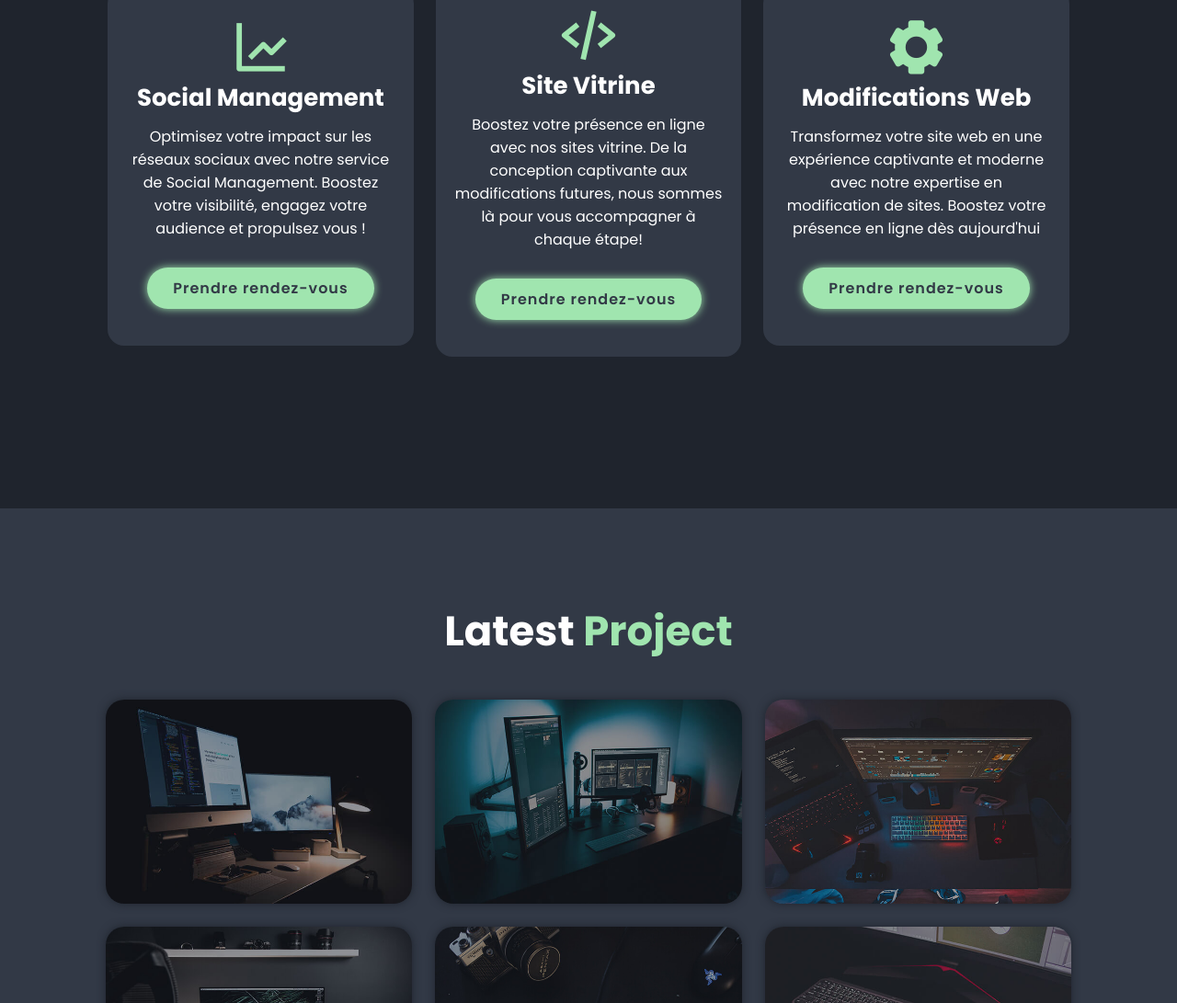
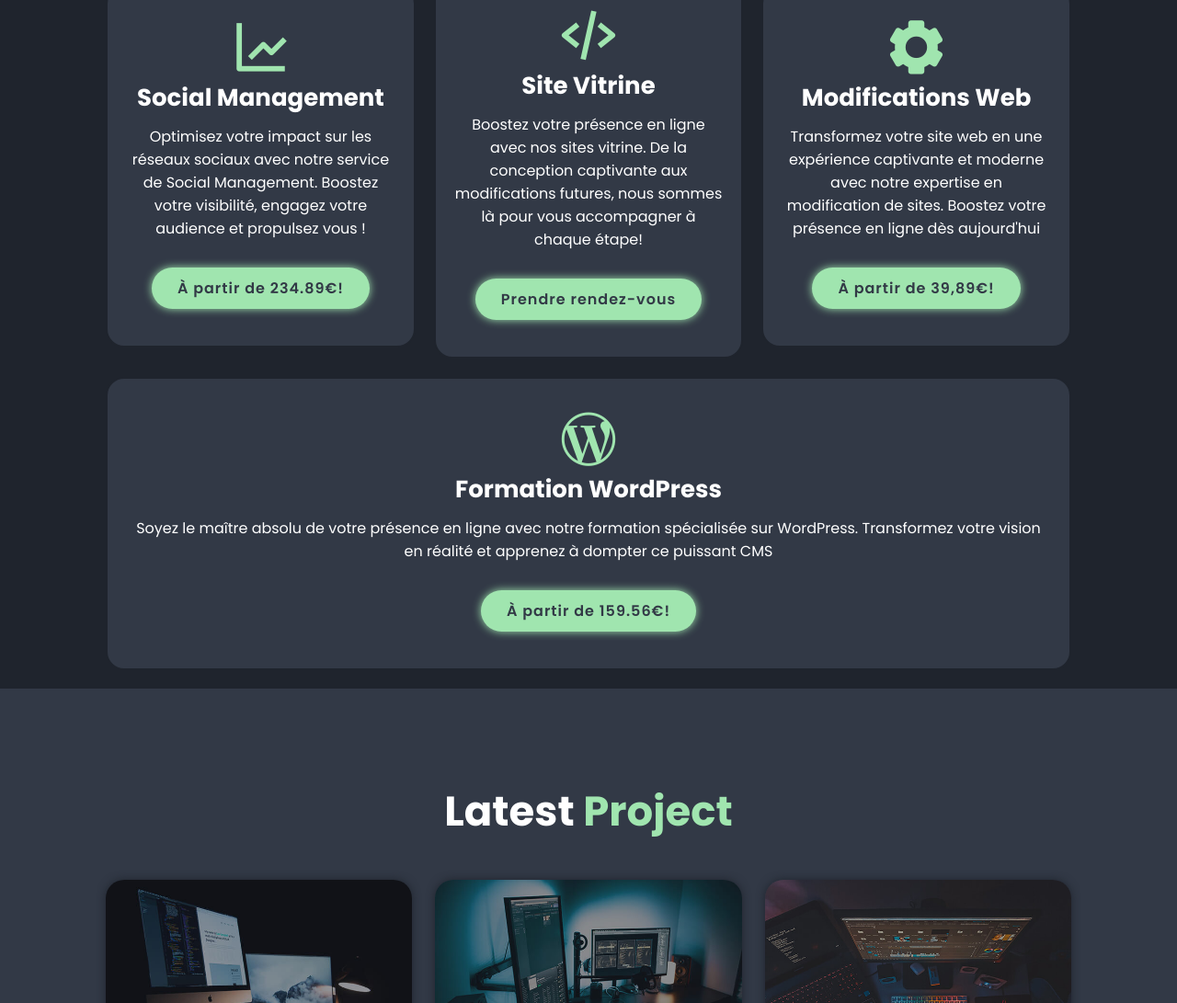
Before and after one commit to beloow/ryanqueva.fr, a plain HTML site: page index.html in a window 1280 px wide. Shown: the part 1847-2938 px from the top of the page at 92% size. Drawn offline with nearby package versions, Linux system fonts and the light colour scheme; some packages are replaced by stand-ins of ours; a script that the page names is missing.

Commit message:
Update
+ Préparation du café
+ Ajout de la page Facebook
+ Encore plus de café
+ Ajout des tarifs sur les boutons
+ Prise de contact extraterrestre
+ Ajout d'une nouvelle formule

```diff
--- a/index.html
+++ b/index.html
@@ -48,7 +48,7 @@
           <strong>Rendre la création de votre site vitrine une expérience fluide et agréable !</strong>
         </p>
         <div class="social-media">
-          <a title="Facebook" href="https://www.facebook.com/profile.php?id=61554188074924" target="_blank" ><i class="bx bxl-facebook"></i></a>
+          <a title="Facebook" href="https://www.facebook.com/profile.php?id=61555263646071" target="_blank" ><i class="bx bxl-facebook"></i></a>
           <a title="Calendly" href="https://calendly.com/queva/rendez-vous-zoom" target="_blank" ><i class='bx bx-calendar'></i></a>
           <a title="BuyMeACoffee" href="https://www.buymeacoffee.com/ryanqueva" target="_blank" ><i class="bx bx-coffee-togo"></i></a>
           <a title="Linkedin" href="https://linkedin.com/in/ryan-queva" target="_blank" ><i class="bx bxl-linkedin"></i></a>
@@ -91,7 +91,7 @@
             Optimisez votre impact sur les réseaux sociaux avec notre service de Social Management.
             Boostez votre visibilité, engagez votre audience et propulsez vous !
           </p>
-          <a title="Prendre rendez-vous" href="https://calendly.com/queva/rendez-vous-zoom" target="_blank" class="btn">Prendre rendez-vous</a>
+          <a title="Prendre rendez-vous" href="https://calendly.com/queva/rendez-vous-zoom" target="_blank" class="btn">À partir de 234.89€!</a>
         </div>
         <div class="services-box">
           <i class="bx bx-code-alt"></i>
@@ -109,7 +109,16 @@
             Transformez votre site web en une expérience captivante et moderne avec notre expertise
             en modification de sites. Boostez votre présence en ligne dès aujourd'hui
           </p>
-          <a title="Prendre rendez-vous" href="https://calendly.com/queva/rendez-vous-zoom" target="_blank" class="btn">Prendre rendez-vous</a>
+          <a title="Prendre rendez-vous" href="https://calendly.com/queva/rendez-vous-zoom" target="_blank" class="btn">À partir de 39,89€!</a>
+        </div>
+        <div class="services-box">
+          <i class='bx bxl-wordpress'></i>
+          <h3>Formation WordPress</h3>
+          <p>
+            Soyez le maître absolu de votre présence en ligne avec notre formation spécialisée sur
+            WordPress. Transformez votre vision en réalité et apprenez à dompter ce puissant CMS
+          </p>
+          <a title="Prendre rendez-vous" href="https://calendly.com/queva/rendez-vous-zoom" target="_blank" class="btn">À partir de 159.56€!</a>
         </div>
       </div>
     </section>
```
